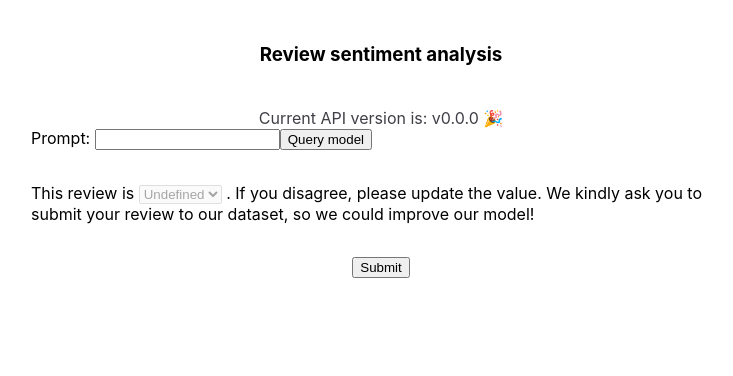
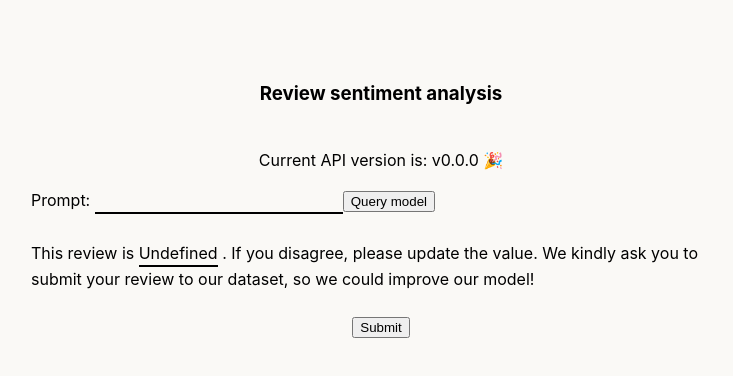
Before and after one commit to remla25-team13/app-frontend, an Angular app: page / in a window 1280 px wide. Shown: the top 376 px of the page, without its empty margins (259-992 px from the left). Built offline with nearby package versions, Linux system fonts and the light colour scheme; no server answers.

Commit message:
clean up and styling

```diff
--- a/src/app/app.component.css
+++ b/src/app/app.component.css
@@ -1,26 +1,5 @@
 :host {
-    --bright-blue: oklch(51.01% 0.274 263.83);
-    --electric-violet: oklch(53.18% 0.28 296.97);
-    --french-violet: oklch(47.66% 0.246 305.88);
-    --vivid-pink: oklch(69.02% 0.277 332.77);
-    --hot-red: oklch(61.42% 0.238 15.34);
-    --orange-red: oklch(63.32% 0.24 31.68);
-
-    --gray-900: oklch(19.37% 0.006 300.98);
-    --gray-700: oklch(36.98% 0.014 302.71);
-    --gray-400: oklch(70.9% 0.015 304.04);
-
-    --red-to-pink-to-purple-vertical-gradient: linear-gradient(180deg,
-            var(--orange-red) 0%,
-            var(--vivid-pink) 50%,
-            var(--electric-violet) 100%);
-
-    --red-to-pink-to-purple-horizontal-gradient: linear-gradient(90deg,
-            var(--orange-red) 0%,
-            var(--vivid-pink) 50%,
-            var(--electric-violet) 100%);
-
-    --pill-accent: var(--bright-blue);
+    /* Variables can be added as: --bright-blue: oklch(51.01% 0.274 263.83); */
 
     font-family: "Inter", -apple-system, BlinkMacSystemFont, "Segoe UI", Roboto,
         Helvetica, Arial, sans-serif, "Apple Color Emoji", "Segoe UI Emoji",
@@ -30,46 +9,27 @@
     -moz-osx-font-smoothing: grayscale;
 }
 
-h1 {
-    font-size: 3.125rem;
-    color: var(--gray-900);
-    font-weight: 500;
-    line-height: 100%;
-    letter-spacing: -0.125rem;
-    margin: 0;
-    font-family: "Inter Tight", -apple-system, BlinkMacSystemFont, "Segoe UI", Roboto,
-        Helvetica, Arial, sans-serif, "Apple Color Emoji", "Segoe UI Emoji",
-        "Segoe UI Symbol";
-}
-
-p {
-    margin: 0;
-    color: var(--gray-700);
-}
-
 main {
     width: 100%;
     min-height: 100%;
     display: flex;
     justify-content: center;
-    align-items: center;
-    padding: 1rem;
+    align-items: start;
+    padding-top: 5rem;
     box-sizing: inherit;
     position: relative;
 }
 
-.angular-logo {
-    max-width: 9.2rem;
-}
-
 .content {
     display: flex;
+    height: 100%;
     flex-direction: column;
     justify-content: center;
     align-items: center;
     width: 100%;
     max-width: 700px;
     margin-bottom: 3rem;
+    gap: 1rem;
 }
 
 .content h1 {
@@ -78,78 +38,6 @@
 
 .content p {
     margin-top: 1.5rem;
-}
-
-.divider {
-    width: 1px;
-    background: var(--red-to-pink-to-purple-vertical-gradient);
-    margin-inline: 0.5rem;
-}
-
-.pill-group {
-    display: flex;
-    flex-direction: column;
-    align-items: start;
-    flex-wrap: wrap;
-    gap: 1.25rem;
-}
-
-.pill {
-    display: flex;
-    align-items: center;
-    --pill-accent: var(--bright-blue);
-    background: color-mix(in srgb, var(--pill-accent) 5%, transparent);
-    color: var(--pill-accent);
-    padding-inline: 0.75rem;
-    padding-block: 0.375rem;
-    border-radius: 2.75rem;
-    border: 0;
-    transition: background 0.3s ease;
-    font-family: var(--inter-font);
-    font-size: 0.875rem;
-    font-style: normal;
-    font-weight: 500;
-    line-height: 1.4rem;
-    letter-spacing: -0.00875rem;
-    text-decoration: none;
-}
-
-.pill:hover {
-    background: color-mix(in srgb, var(--pill-accent) 15%, transparent);
-}
-
-.pill-group .pill:nth-child(6n + 1) {
-    --pill-accent: var(--bright-blue);
-}
-
-.pill-group .pill:nth-child(6n + 2) {
-    --pill-accent: var(--french-violet);
-}
-
-.pill-group .pill:nth-child(6n + 3),
-.pill-group .pill:nth-child(6n + 4),
-.pill-group .pill:nth-child(6n + 5) {
-    --pill-accent: var(--hot-red);
-}
-
-.pill-group svg {
-    margin-inline-start: 0.25rem;
-}
-
-.social-links {
-    display: flex;
-    align-items: center;
-    gap: 0.73rem;
-    margin-top: 1.5rem;
-}
-
-.social-links path {
-    transition: fill 0.3s ease;
-    fill: var(--gray-400);
-}
-
-.social-links a:hover svg path {
-    fill: var(--gray-900);
 }
 
 @media screen and (max-width: 650px) {
--- a/src/index.html
+++ b/src/index.html
@@ -1,13 +1,16 @@
 <!doctype html>
 <html lang="en">
+
 <head>
   <meta charset="utf-8">
-  <title>MyAngularApp</title>
+  <title>Review Sentiment analysis</title>
   <base href="/">
   <meta name="viewport" content="width=device-width, initial-scale=1">
   <link rel="icon" type="image/x-icon" href="favicon.ico">
 </head>
+
 <body>
   <app-root></app-root>
 </body>
+
 </html>
--- a/src/styles.css
+++ b/src/styles.css
@@ -1 +1,62 @@
 /* You can add global styles to this file, and also import other style files */
+
+html {
+    background-color: #FAF9F6;
+}
+
+html, body {
+    height: 100%;
+}
+
+/*
+  Josh's Custom CSS Reset
+  https://www.joshwcomeau.com/css/custom-css-reset/
+*/
+
+*, *::before, *::after {
+  box-sizing: border-box;
+}
+
+* {
+  margin: 0;
+}
+
+@media (prefers-reduced-motion: no-preference) {
+  html {
+    interpolate-size: allow-keywords;
+  }
+}
+
+body {
+  line-height: 1.5;
+  -webkit-font-smoothing: antialiased;
+}
+
+img, picture, video, canvas, svg {
+  display: block;
+  max-width: 100%;
+}
+
+input, textarea, select {
+  all: unset;
+  font: inherit;
+}
+
+input, select {
+    border-bottom: 2px solid;
+}
+
+p, h1, h2, h3, h4, h5, h6 {
+  overflow-wrap: break-word;
+}
+
+p {
+  text-wrap: pretty;
+}
+h1, h2, h3, h4, h5, h6 {
+  text-wrap: balance;
+}
+
+#root, #__next {
+  isolation: isolate;
+}
```
